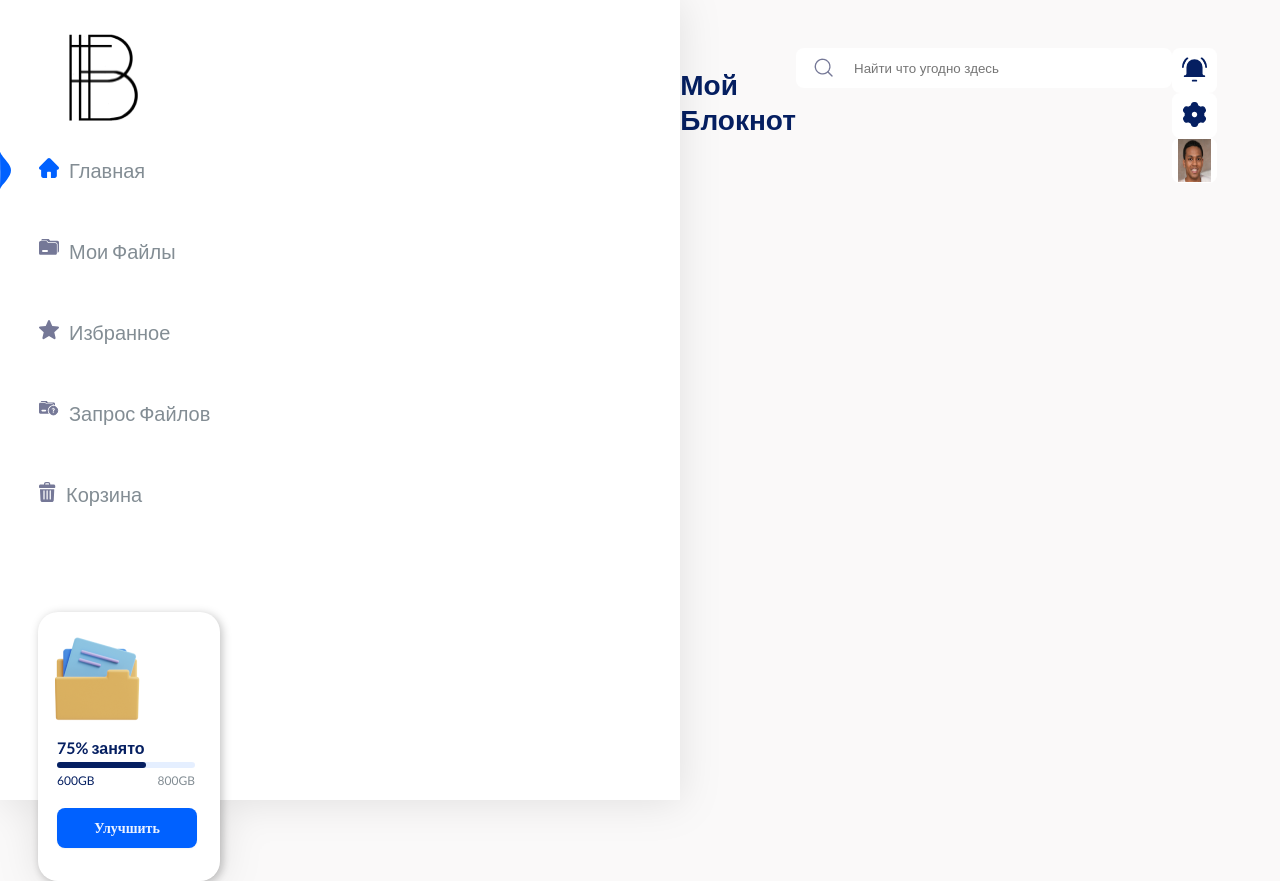
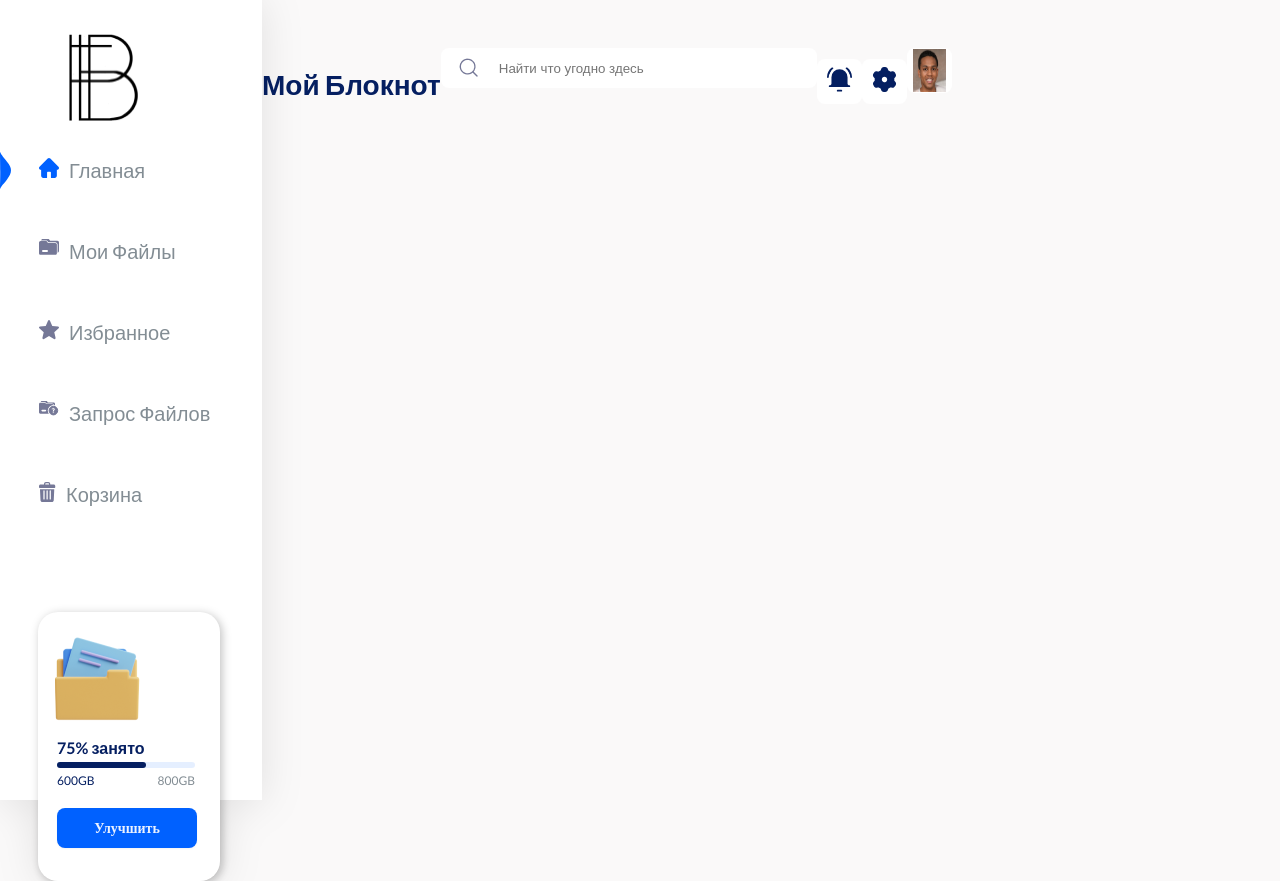
Before and after one commit to Kkotlyar777/Blocknot, a Next.js app: page / in a window 1280 px wide. Built offline with nearby package versions, Linux system fonts and the light colour scheme.

Commit message:
leftSideBarLast2

```diff
--- a/src/app/sidebar/sidebar.module.sass
+++ b/src/app/sidebar/sidebar.module.sass
@@ -5,7 +5,7 @@
     filter: drop-shadow(0px 2px 20px rgba(0, 0, 0, 0.10))
     flex-direction: column
     height: 100%
-    width: 1920px
+    width: 262px
     justify-content: flex-start
     background: #FFF
 
```
